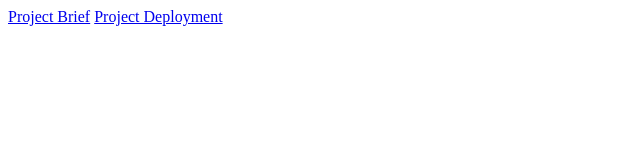
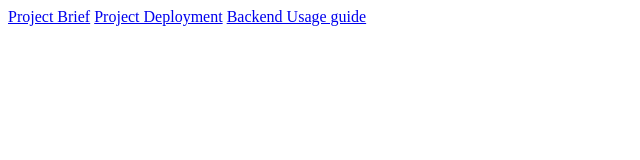
Before and after one commit to a-abdurrahman/a-abdurrahman.github.io, a plain HTML site: page index.html in a window 1280 px wide. Shown: the whole page, without its empty margins (0-640 px from the left). Drawn offline with Linux system fonts and the light colour scheme.

Commit message:
backend usage guide

```diff
--- a/index.html
+++ b/index.html
@@ -10,5 +10,6 @@
 <body id="body">
   <a href="https://drive.google.com/file/d/11uYt7wTzCcHHOlVxfIt7VnKhYUrPOMbn/view?usp=sharing">Project Brief</a>
   <a href="https://smart-inventory-built-production.up.railway.app/">Project Deployment</a>
+  <a href="https://docs.google.com/document/d/112HZ-HxhrJEPY5MsnuNLG2XB4fFGSzqii8kdb-jGFBs/edit?usp=sharing">Backend Usage guide</a>
 </body>
 </html>
```
